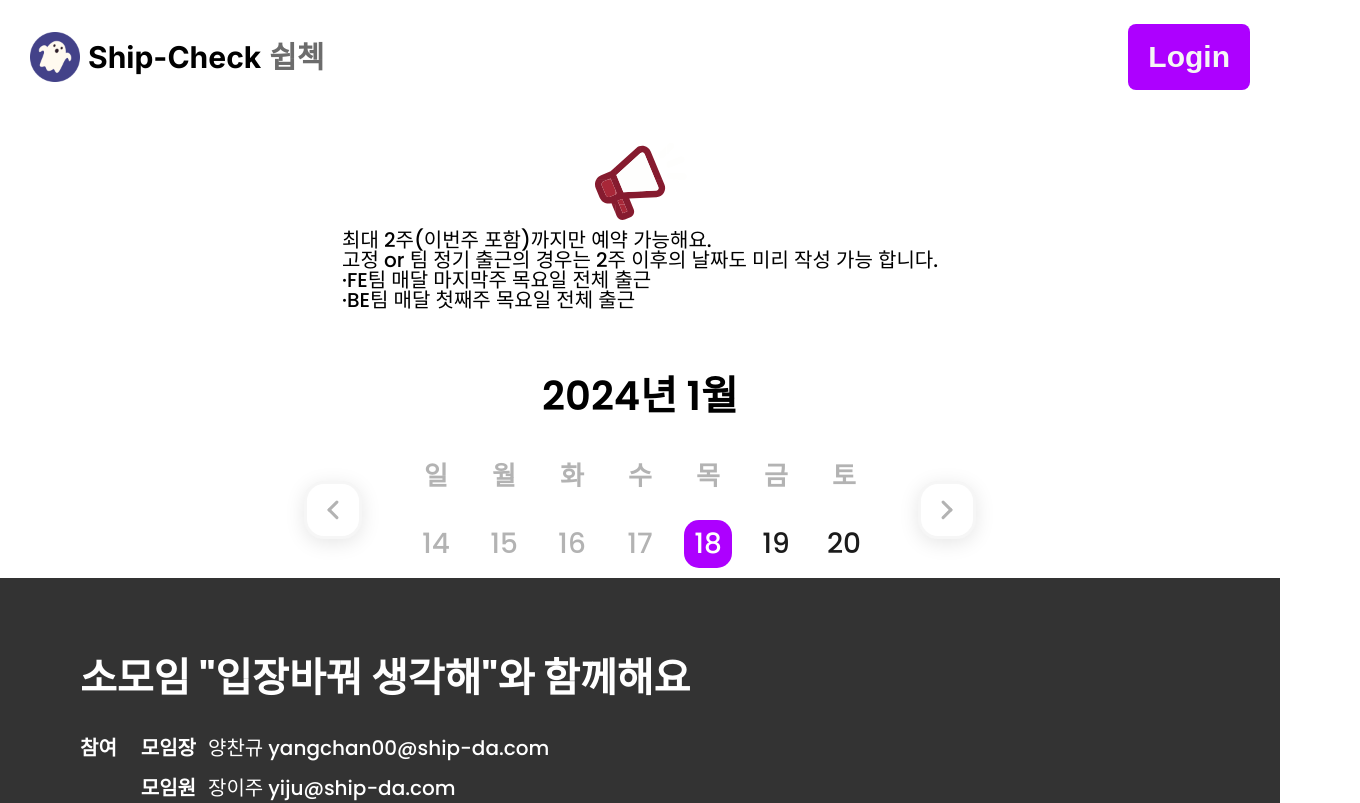
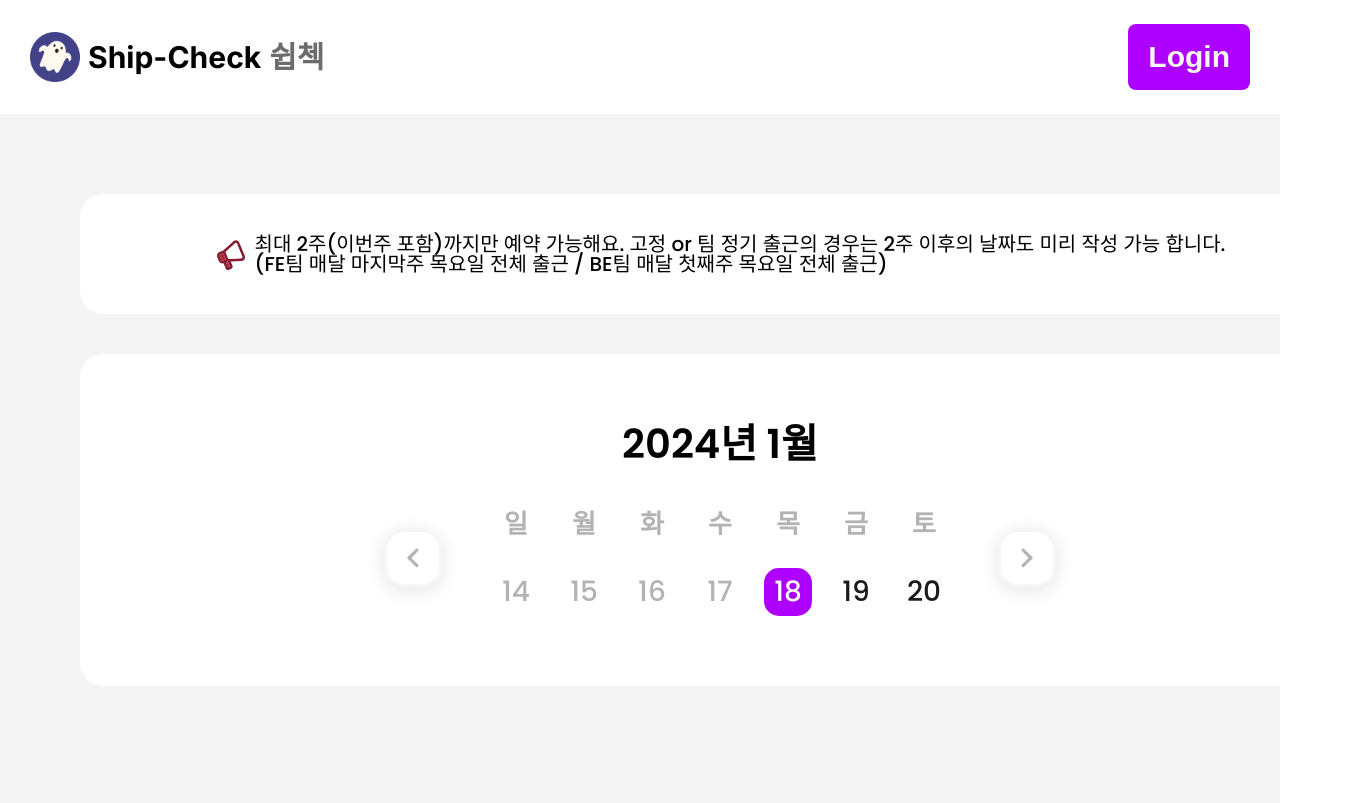
Before and after one commit to undefineddev2024/ship-check-fe-prv, a React (Create React App) app: page / in a window 1280 px wide. Shown: the top 803 px of the page, 1360 px wide, since content can reach past the window. Built offline with nearby package versions, Linux system fonts and the light colour scheme.

Commit message:
notice 디자인 수정본 적용 및 메인페이지 레이아웃 수정

```diff
--- a/src/components/Notice/index.tsx
+++ b/src/components/Notice/index.tsx
@@ -3,7 +3,7 @@ import { COLOR } from '../../styles/constants';
 
 const Container = styled.section`
   display: flex;
-  flex-direction: column;
+  flex-direction: row;
   justify-content: center;
   align-items: center;
   padding: 16px 24px;
@@ -15,16 +15,17 @@ const Container = styled.section`
 function Notice() {
   return (
     <Container>
-      <img src="/notice_icon.svg" alt="notice" width="100px" height="100px" />
-      <p>
-        최대 2주(이번주 포함)까지만 예약 가능해요.
-        <br />
-        고정 or 팀 정기 출근의 경우는 2주 이후의 날짜도 미리 작성 가능 합니다.
-        <br />
-        <span>&#183;</span>FE팀 매달 마지막주 목요일 전체 출근
-        <br />
-        <span>&#183;</span>BE팀 매달 첫째주 목요일 전체 출근
-      </p>
+      <img src="/notice_icon.svg" alt="notice" width="40px" height="40px" />
+      <div>
+        <p>
+          최대 2주(이번주 포함)까지만 예약 가능해요. 고정 or 팀 정기 출근의
+          경우는 2주 이후의 날짜도 미리 작성 가능 합니다.
+        </p>
+        <p>
+          (FE팀 매달 마지막주 목요일 전체 출근 / BE팀 매달 첫째주 목요일 전체
+          출근)
+        </p>
+      </div>
     </Container>
   );
 }
--- a/src/pages/mainPage/index.styles.ts
+++ b/src/pages/mainPage/index.styles.ts
@@ -1,4 +1,10 @@
 import styled from 'styled-components';
+
+const Container = styled.div`
+  background-color: #f4f4f4;
+  padding: 80px 80px 120px;
+  gap: 80px;
+`;
 
 const MainPageContainer = styled.div`
   margin: 0 auto;
@@ -7,24 +13,30 @@ const MainPageContainer = styled.div`
 
   display: flex;
   flex-direction: column;
-  align-items: center;
+  align-items: stretch;
 `;
 
 const ContentHeader = styled.div`
   display: flex;
 
-  gap: 40px;
+  flex-direction: row;
+  justify-content: center;
+  align-items: center;
+  padding: 24px 16px;
+  gap: 16px;
 
-  > div {
-    min-width: 655px;
-
-    display: flex;
-    align-items: stretch;
-    justify-content: center;
-    /* flex: 1 1 0; */
-  }
+  background-color: #ffffff;
+  border-radius: 24px;
 `;
 
-const ContentBody = styled.div``;
+const ContentBody = styled.div`
+  display: flex;
+  flex-direction: column;
+  align-items: center;
+  background-color: #ffffff;
+  border-radius: 24px;
 
-export default { MainPageContainer, ContentHeader, ContentBody };
+  padding: 60px;
+`;
+
+export default { Container, MainPageContainer, ContentHeader, ContentBody };
--- a/src/pages/mainPage/index.tsx
+++ b/src/pages/mainPage/index.tsx
@@ -13,13 +13,13 @@ function MainPage() {
   return (
     <>
       <Layout>
+        <Styled.Container>
           <Styled.MainPageContainer>
             <Styled.ContentHeader>
               <Notice />
             </Styled.ContentHeader>
 
             <Styled.ContentBody>
-            <div>
               <Calendar
                 todayDate={todayDate}
                 clickedDate={clickedDate}
@@ -37,9 +37,9 @@ function MainPage() {
                   setClickedDate(date);
                 }}
               />
-            </div>
             </Styled.ContentBody>
           </Styled.MainPageContainer>
+        </Styled.Container>
       </Layout>
     </>
   );
```
Lines whose indentation alone changed are shown as unchanged.
